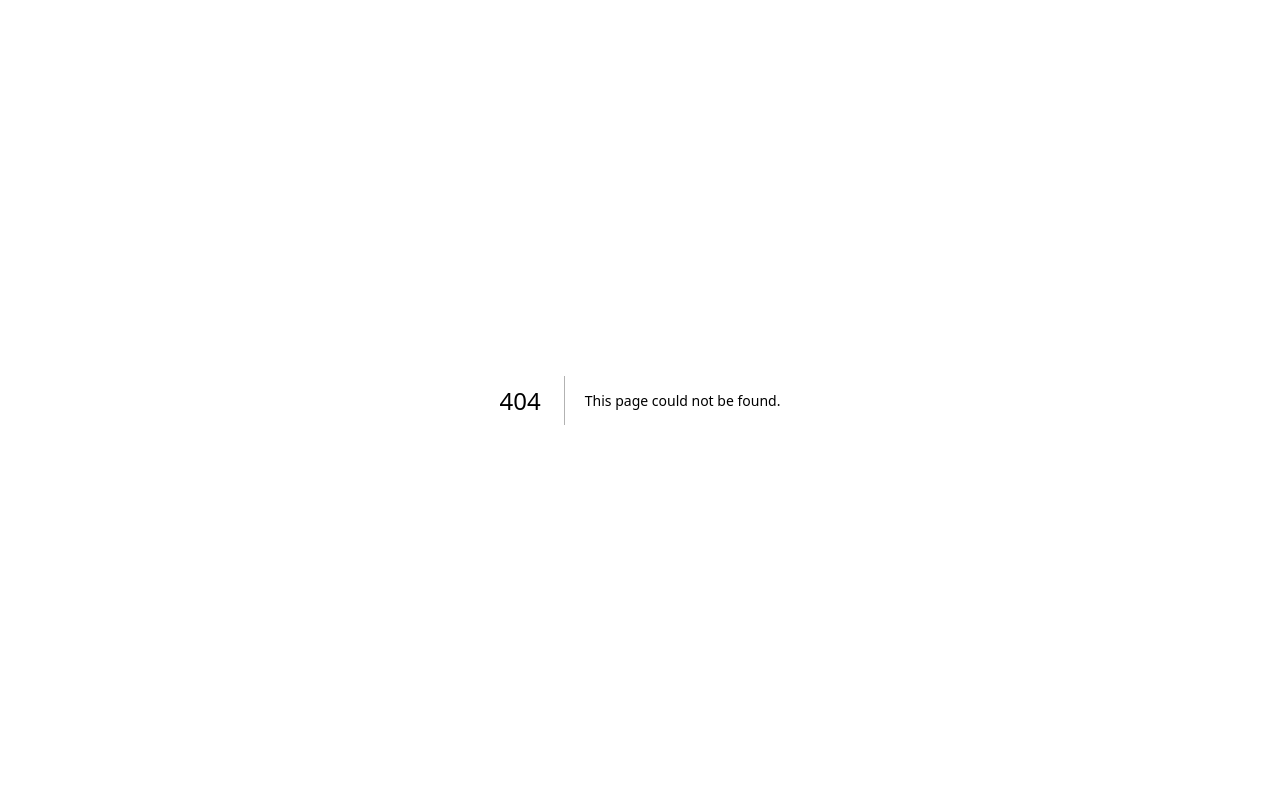
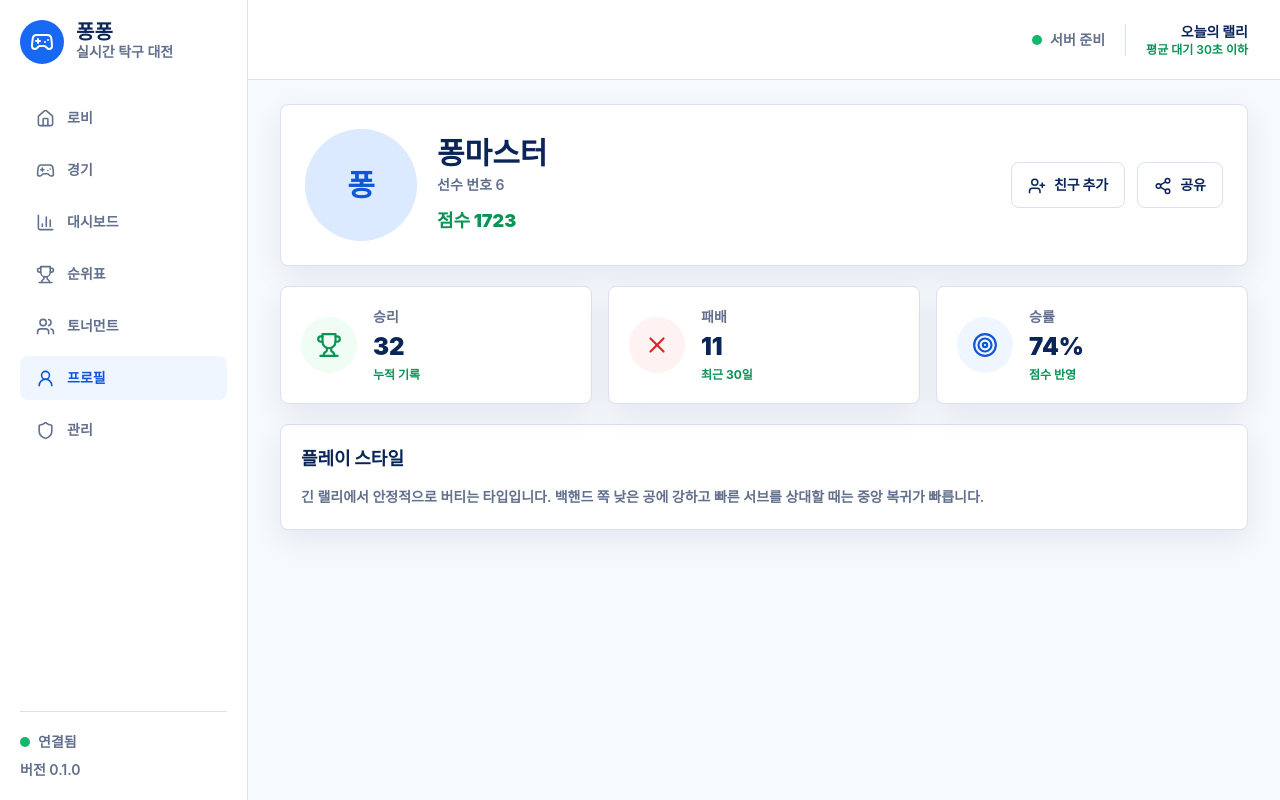
Before and after one commit to woopinbell/pong-pong-fix, a Next.js app in the folder apps/web/: page /profile/tester in a window 1280 px wide. Before the commit this address had no page. Built offline with nearby package versions, Linux system fonts and the light colour scheme.

Commit message:
feat(web): 프로필과 관리자 화면 완성
서비스 둘러보기에 남아 있던 프로필과 관리 화면을 채웠다.

공개 프로필은 친구 추가와 플레이 스타일을 보여주고, 관리 화면은 유저 목록과 상태 검토 흐름을 확인할 수 있도록 구성했다.

```diff
--- /dev/null
+++ b/apps/web/src/app/admin/page.tsx
@@ -0,0 +1,47 @@
+"use client";
+
+import { useEffect, useState } from "react";
+import { Shield } from "lucide-react";
+import type { PublicUser } from "@pong-pong/shared";
+import { AppShell } from "@/components/AppShell";
+import { apiFetch } from "@/lib/api";
+import { sampleUsers } from "@/lib/sample";
+
+export default function AdminPage() {
+  const [users, setUsers] = useState<PublicUser[]>(sampleUsers);
+
+  useEffect(() => {
+    apiFetch<{ users: PublicUser[] }>("/admin/users").then((result) => setUsers(result.users)).catch(() => undefined);
+  }, []);
+
+  return (
+    <AppShell>
+      <div className="flex items-center gap-3">
+        <Shield size={28} className="text-blue-700" />
+        <div>
+          <h1 className="text-3xl font-black text-ink">관리</h1>
+          <p className="mt-2 text-sm font-semibold text-muted">사용자 상태와 최근 운영 조치를 확인합니다.</p>
+        </div>
+      </div>
+      <section className="card mt-5 overflow-hidden">
+        <div className="grid grid-cols-[1fr_120px_120px_120px] border-b border-line px-5 py-3 text-sm font-black text-muted">
+          <span>사용자</span>
+          <span className="text-right">점수</span>
+          <span className="text-right">상태</span>
+          <span className="text-right">조치</span>
+        </div>
+        {users.map((user) => (
+          <div key={user.id} className="grid grid-cols-[1fr_120px_120px_120px] items-center border-b border-line px-5 py-4 last:border-b-0">
+            <div>
+              <p className="font-black text-ink">{user.displayName}</p>
+              <p className="text-sm font-semibold text-muted">누적 {user.wins}승</p>
+            </div>
+            <span className="text-right font-black text-green-600">{user.rating}</span>
+            <span className="text-right text-sm font-black text-ink">{user.status === "active" ? "정상" : "정지"}</span>
+            <button className="focus-ring justify-self-end rounded-lg border border-line px-3 py-2 text-sm font-black text-ink">검토</button>
+          </div>
+        ))}
+      </section>
+    </AppShell>
+  );
+}
--- /dev/null
+++ b/apps/web/src/app/profile/[handle]/page.tsx
@@ -0,0 +1,57 @@
+"use client";
+
+import { useEffect, useState } from "react";
+import { Share2, UserPlus } from "lucide-react";
+import type { PublicUser } from "@pong-pong/shared";
+import { AppShell } from "@/components/AppShell";
+import { StatCard } from "@/components/StatCard";
+import { sampleUsers } from "@/lib/sample";
+import { Target, Trophy, X } from "lucide-react";
+
+export default function ProfilePage({ params }: { params: Promise<{ handle: string }> }) {
+  const [handle, setHandle] = useState("pongmaster42");
+  const [user, setUser] = useState<PublicUser>(sampleUsers[0]);
+
+  useEffect(() => {
+    params.then(({ handle: resolved }) => {
+      setHandle(resolved);
+      setUser(sampleUsers.find((item) => item.handle === resolved) ?? { ...sampleUsers[0], handle: resolved, displayName: "퐁마스터" });
+    });
+  }, [params]);
+
+  return (
+    <AppShell>
+      <section className="card p-6">
+        <div className="flex flex-wrap items-center justify-between gap-5">
+          <div className="flex items-center gap-5">
+            <div className="grid h-28 w-28 place-items-center rounded-full bg-blue-100 text-3xl font-black text-blue-700">{user.displayName.slice(0, 1)}</div>
+            <div>
+              <h1 className="text-3xl font-black text-ink">{user.displayName}</h1>
+              <p className="mt-1 text-sm font-semibold text-muted">선수 번호 {handle.length}</p>
+              <p className="mt-3 text-lg font-black text-green-600">점수 {user.rating}</p>
+            </div>
+          </div>
+          <div className="flex gap-3">
+            <button className="focus-ring rounded-lg border border-line px-4 py-3 text-sm font-black text-ink">
+              <UserPlus size={18} className="mr-2 inline" />
+              친구 추가
+            </button>
+            <button className="focus-ring rounded-lg border border-line px-4 py-3 text-sm font-black text-ink">
+              <Share2 size={18} className="mr-2 inline" />
+              공유
+            </button>
+          </div>
+        </div>
+      </section>
+      <section className="mt-5 grid gap-4 md:grid-cols-3">
+        <StatCard icon={Trophy} label="승리" value={String(user.wins)} hint="누적 기록" tone="green" />
+        <StatCard icon={X} label="패배" value={String(user.losses)} hint="최근 30일" tone="red" />
+        <StatCard icon={Target} label="승률" value={`${Math.round((user.wins / Math.max(1, user.wins + user.losses)) * 100)}%`} hint="점수 반영" />
+      </section>
+      <section className="card mt-5 p-5">
+        <h2 className="text-lg font-black text-ink">플레이 스타일</h2>
+        <p className="mt-3 text-sm font-semibold leading-6 text-muted">긴 랠리에서 안정적으로 버티는 타입입니다. 백핸드 쪽 낮은 공에 강하고 빠른 서브를 상대할 때는 중앙 복귀가 빠릅니다.</p>
+      </section>
+    </AppShell>
+  );
+}
```
